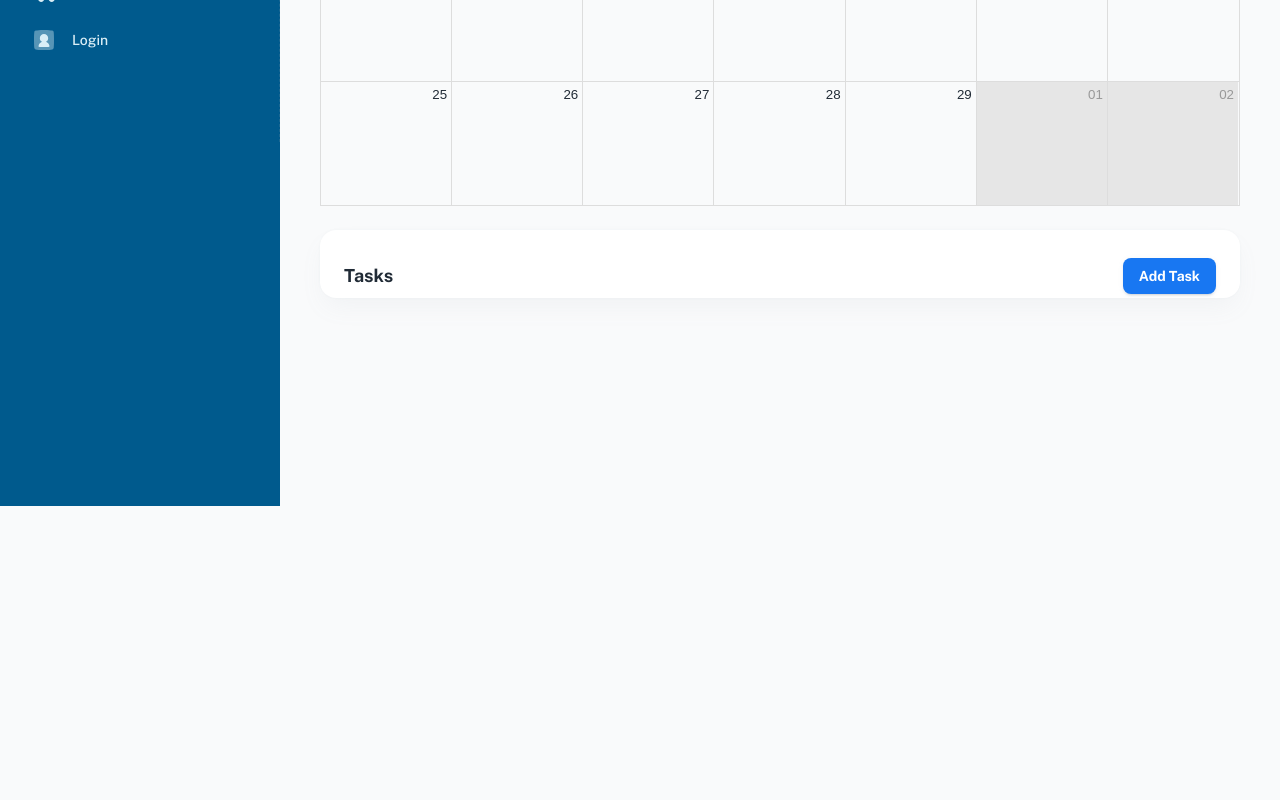
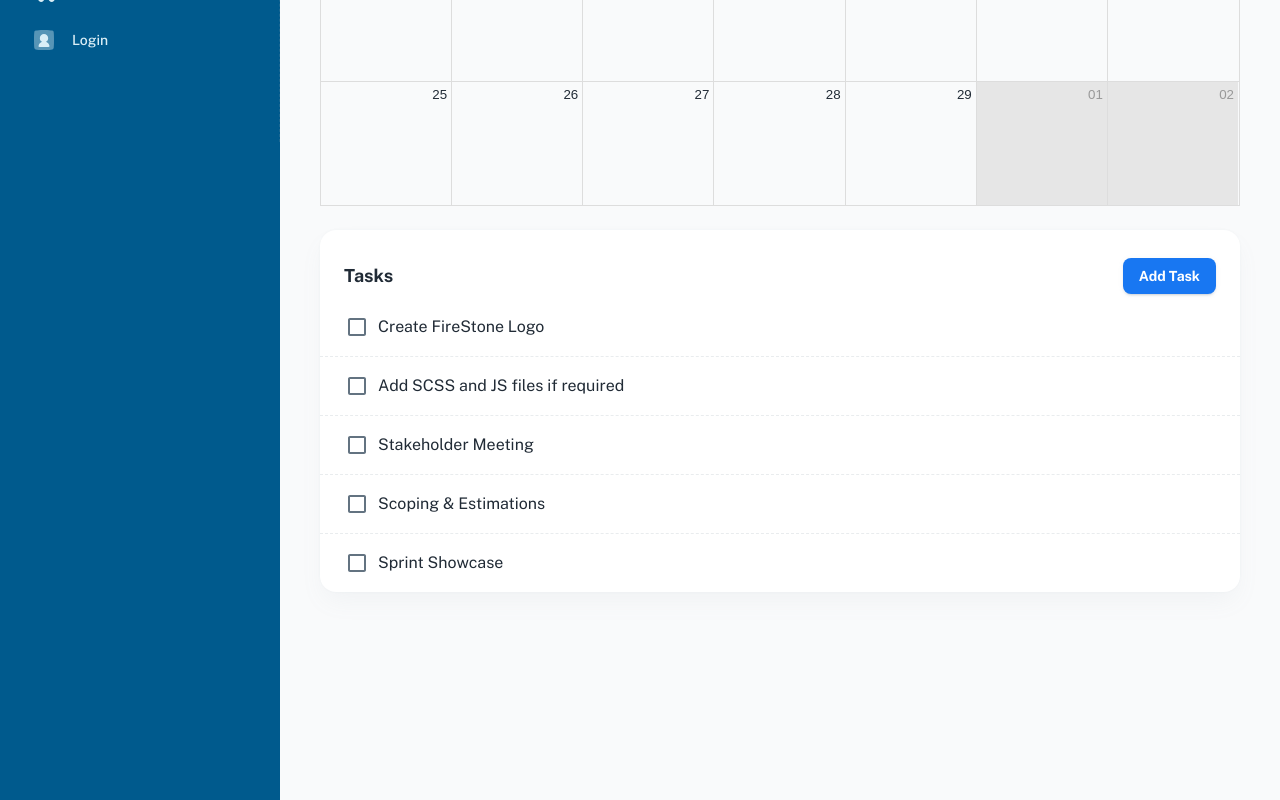
Before and after one commit to danielduggin2/UTC-Capstone, a React (Vite) app: page / in a window 1280 px wide. Shown: the part 658-1458 px from the top of the page. Before the commit the page ends 1164 px from the top, so only its background shows below. Built offline with nearby package versions, Linux system fonts and the light colour scheme; some icons are missing.

Commit message:
restore default tasks

```diff
--- a/src/sections/overview/app-tasks.jsx
+++ b/src/sections/overview/app-tasks.jsx
@@ -155,7 +155,7 @@ function TaskItem({ task, checked, onChange }) {
       >
         <FormControlLabel
           control={<Checkbox checked={checked} onChange={onChange} />}
-          label={task.taskContent}
+          label={task.name}
           sx={{ flexGrow: 1, m: 0 }}
         />
 
--- a/src/sections/overview/view/app-view.jsx
+++ b/src/sections/overview/view/app-view.jsx
@@ -125,14 +125,14 @@ export default function AppView() {
         <Grid xs={12} md={12} lg={16}>
           <AnalyticsTasks
             title="Tasks"
-            // list={[
-            //   { id: '1', name: 'Create FireStone Logo', deleted:false, complete:false },
-            //   { id: '2', name: 'Add SCSS and JS files if required' },
-            //   { id: '3', name: 'Stakeholder Meeting' },
-            //   { id: '4', name: 'Scoping & Estimations' },
-            //   { id: '5', name: 'Sprint Showcase' },
-            // ]}
-			list={currentTasks}
+            list={[
+            { id: '1', name: 'Create FireStone Logo'},
+            { id: '2', name: 'Add SCSS and JS files if required' },
+            { id: '3', name: 'Stakeholder Meeting' },
+            { id: '4', name: 'Scoping & Estimations' },
+            { id: '5', name: 'Sprint Showcase' },
+            ]}
+			// list={currentTasks}
           />
         </Grid>
         <Grid xs={12} sm={6} md={3}>
```
